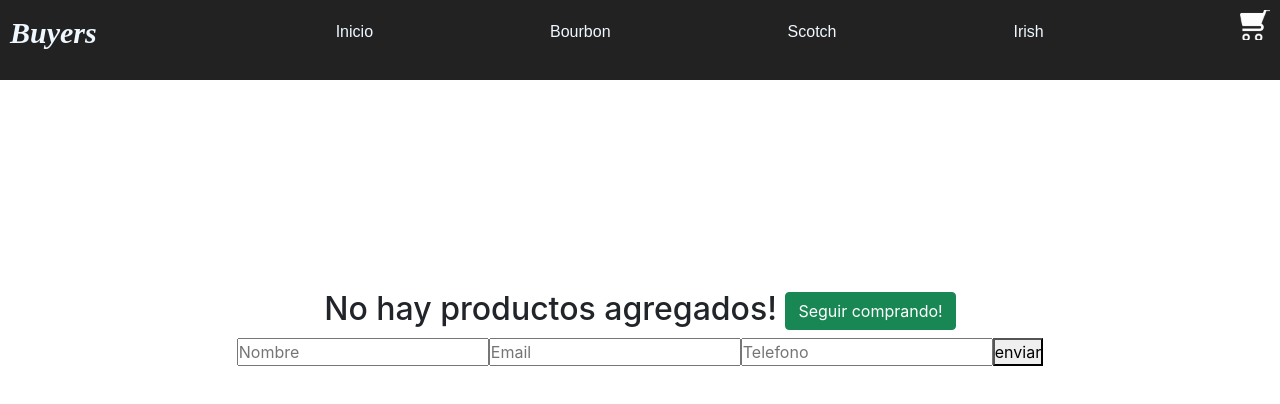
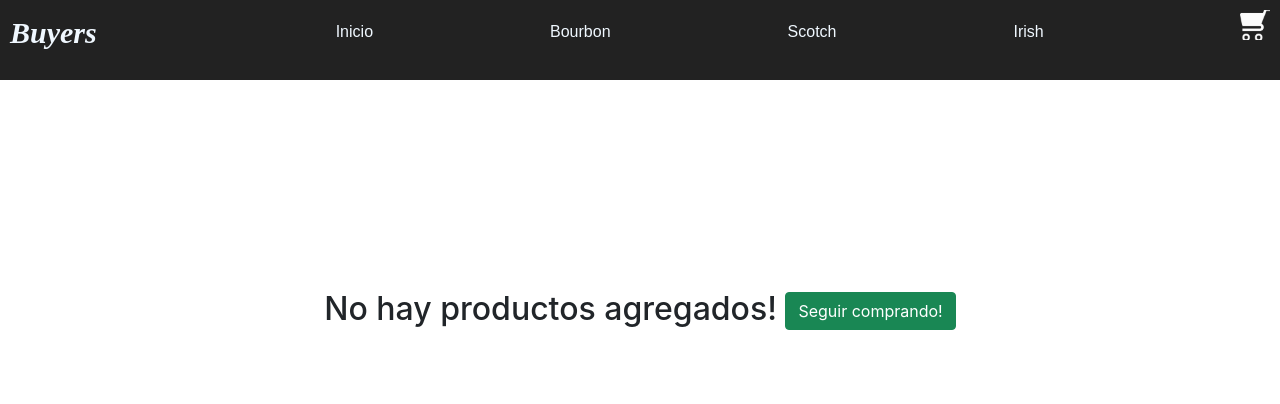
Before and after one commit to moka-web/my-ecommerce, a React (Create React App) app in the folder my-ecommerce/: page /cart in a window 1280 px wide. Shown: the top 404 px of the page. Built offline with nearby package versions, Linux system fonts and the light colour scheme; a web font is replaced by a local one.

Commit message:
firebase de nuevo

```diff
--- a/my-ecommerce/src/App.js
+++ b/my-ecommerce/src/App.js
@@ -16,12 +16,14 @@ function App() {
       <BrowserRouter>
           <div className="App">
           <Navbar/>
+
             <Routes>
               <Route path='/' element={<Home/>}/>
               <Route path='/category/:Tipo' element={<ItemListContainer/>}/>
               <Route path='/item/:id' element={<ItemDetailContainer/>}/>
               <Route path='/cart' element={<Cart/>}/>
             </Routes>
+
           </div>
         </BrowserRouter>
     </CartProvider>
--- a/my-ecommerce/src/components/Cart/Cart.js
+++ b/my-ecommerce/src/components/Cart/Cart.js
@@ -2,21 +2,22 @@ import Card from 'react-bootstrap/Card'
 import ListGroup from 'react-bootstrap/ListGroup'
 import ListGroupItem from 'react-bootstrap/ListGroupItem'
 import { CartContext } from "../../Context/cartContext"
-import {useContext } from "react"
+import {useContext, useState } from "react"
 import  './Cart.css'
 import { Link } from 'react-router-dom'
 import { Form } from 'react-bootstrap'
 import { CartForm } from '../Form/CartForm'
 import { addDoc, collection, Timestamp } from 'firebase/firestore'
 import db from '../../Services/Firebase'
+import Swal from 'sweetalert2'
 
 export const Cart = () =>{
     const {cartProducts,removeItems,clearCart,finalPrice} = useContext(CartContext);
-
+    const[order,setorder] = useState()
+    const[orderRef,setOrderRef] = useState()
 
     const sendOrder = async (e)=>{
         e.preventDefault();
-        console.log(e.target[0].value)
 
         let order = {
             buyer:{
@@ -28,25 +29,25 @@ export const Cart = () =>{
             date:Timestamp.fromDate(new Date()),
             items:cartProducts,
             total:finalPrice,
+
         }
 
-        const queryCollection = collection(db,'orders')
-        console.log('order',order)
+        setorder(order)
 
         try {
+            const queryCollection = collection(db,'orders')
             const docRef = await addDoc(queryCollection,order)
-            console.log('docref',docRef.id)
+            const docRefId = docRef.id
+            setOrderRef(docRefId)
+
         } catch (error) {
             console.log('error',error)
         }
-
     }
 
 
-
-
-
-
+    console.log(order);
+    console.log(orderRef)
 
 
 return (
@@ -86,14 +87,15 @@ return (
                 <Link to={"/"}>
                     <button className='btn btn-success'>Seguir comprando!</button>
                 </Link>
+                <form onSubmit={sendOrder}>
+                    <input type='text' placeholder='Nombre'/>
+                    <input type='email' placeholder='Email'/>
+                    <input type='number' placeholder='Telefono'/>
+                    <button type='submit'>enviar</button>
+                </form>
             </div>)
         }
-        <form onSubmit={sendOrder}>
-            <input type='text' placeholder='Nombre'/>
-            <input type='email' placeholder='Email'/>
-            <input type='number' placeholder='Telefono'/>
-            <button type='submit'>enviar</button>
-        </form>
+
     </>
 )
 
--- a/my-ecommerce/src/components/ItemDetailContainer/ItemDetailContainer.js
+++ b/my-ecommerce/src/components/ItemDetailContainer/ItemDetailContainer.js
@@ -9,6 +9,7 @@ import db from "../../Services/Firebase"
 export const ItemDetailContainer = ()=>{
 
         const {id} = useParams();
+
         const [myDetail,setMyDetail] = useState()
 
      const getSelectedProduct = async ()=>{
@@ -39,8 +40,7 @@ export const ItemDetailContainer = ()=>{
 
 
 
-
- /*  useEffect(()=>{
+  /* useEffect(()=>{
 
         const getDetail = new Promise ((resolve,reject) =>{
             setTimeout(() => {
@@ -53,7 +53,6 @@ export const ItemDetailContainer = ()=>{
             let getId = details.find( (e)=>{
                 return e.id === Number(id)
             })
-
             setMyDetail(getId);
         })
         },[id])*/
--- a/my-ecommerce/src/components/ItemListContainer/ItemListContainer.js
+++ b/my-ecommerce/src/components/ItemListContainer/ItemListContainer.js
@@ -60,7 +60,7 @@ export const ItemListContainer = ({greetings}) =>{
         category.Tipo?getCategoryId():getData()
     },[category])
 
-    console.table( "productos" , myProducts);
+
 
 return (
     <>
```
